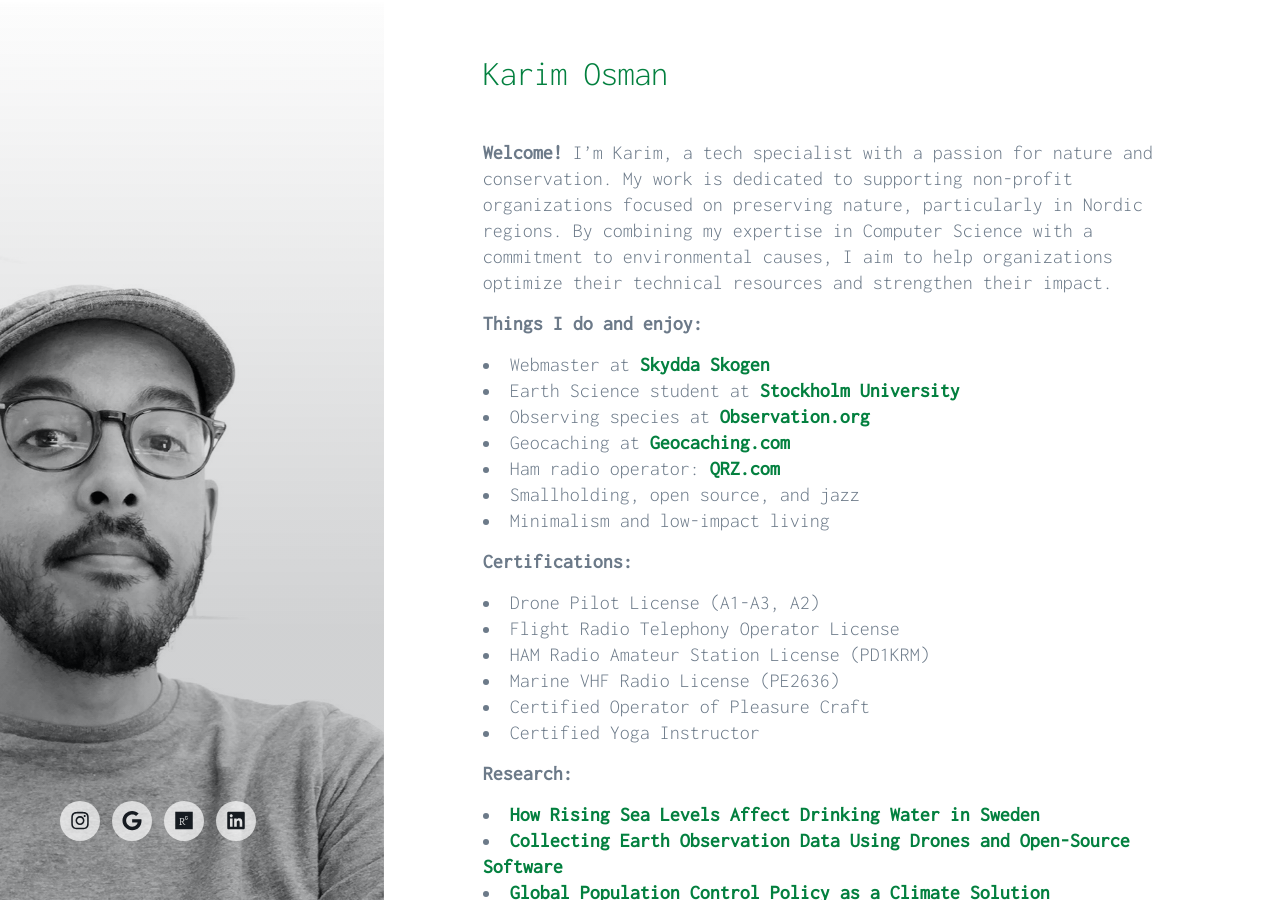
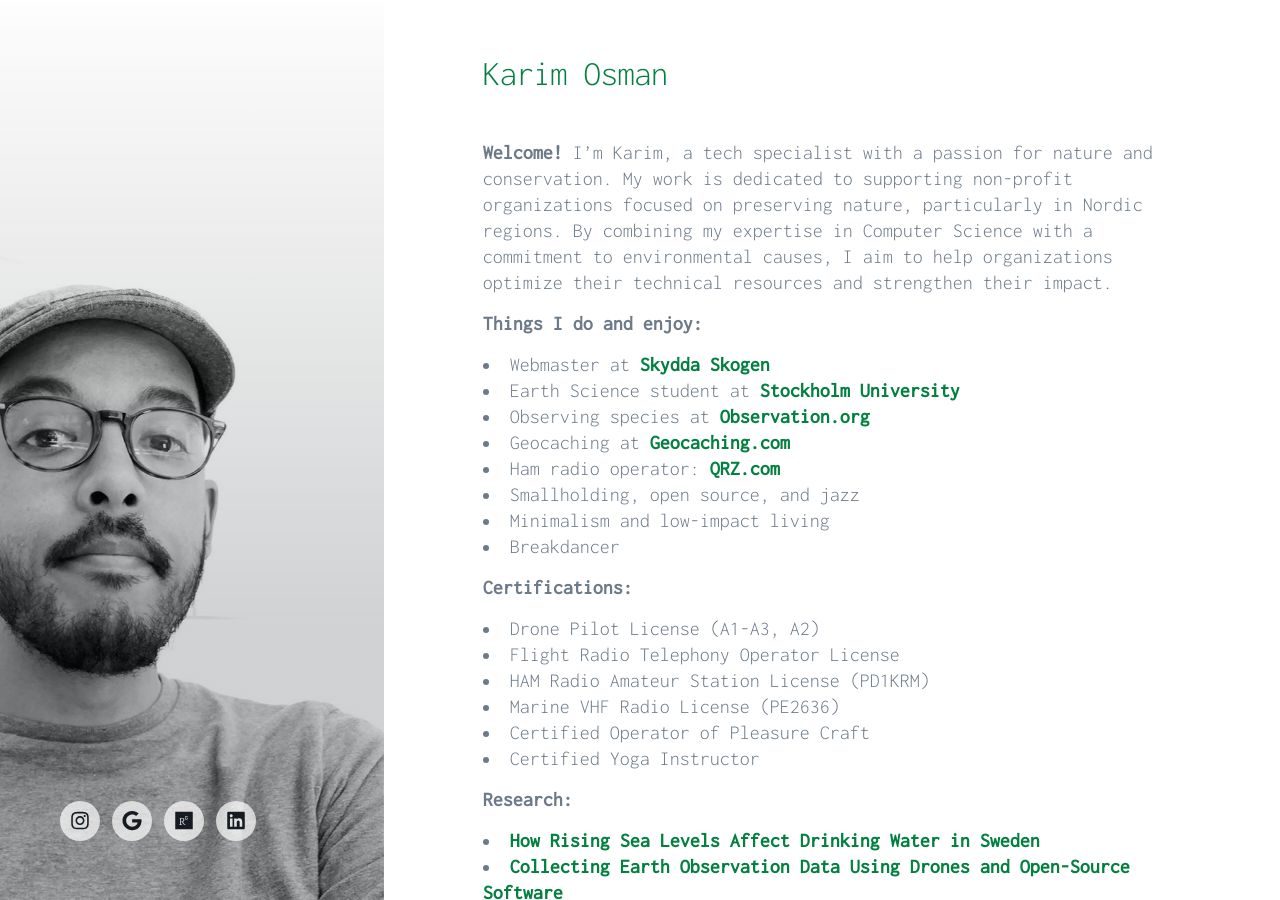
Before and after one commit to karimosman-se/karimosman-se.github.io, a Jekyll site: the page built from _pages/index.md, in a window 1280 px wide and 900 px high. Built offline with Jekyll 4.4.1, drawn with Linux system fonts in a browser that asks for light colours; nearby versions of some CDN libraries; some web fonts are replaced.

Commit message:
Update index.md

```diff
--- a/_pages/index.md
+++ b/_pages/index.md
@@ -13,6 +13,7 @@
 * Ham radio operator: [QRZ.com](https://www.qrz.com/db/PD1KRM)
 * Smallholding, open source, and jazz
 * Minimalism and low-impact living
+* Breakdancer
 
 **Certifications:**
 * Drone Pilot License (A1-A3, A2)
```
